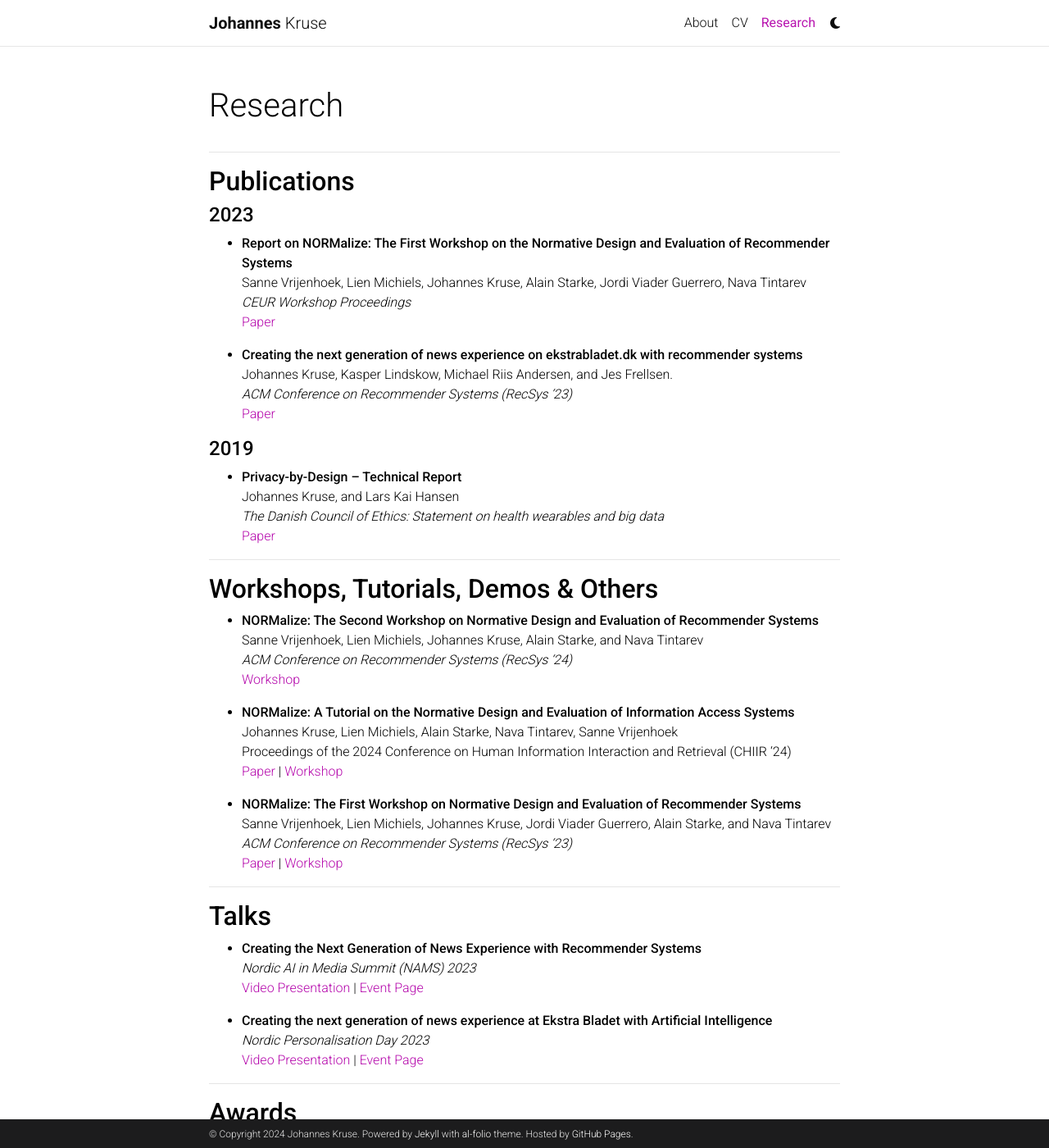
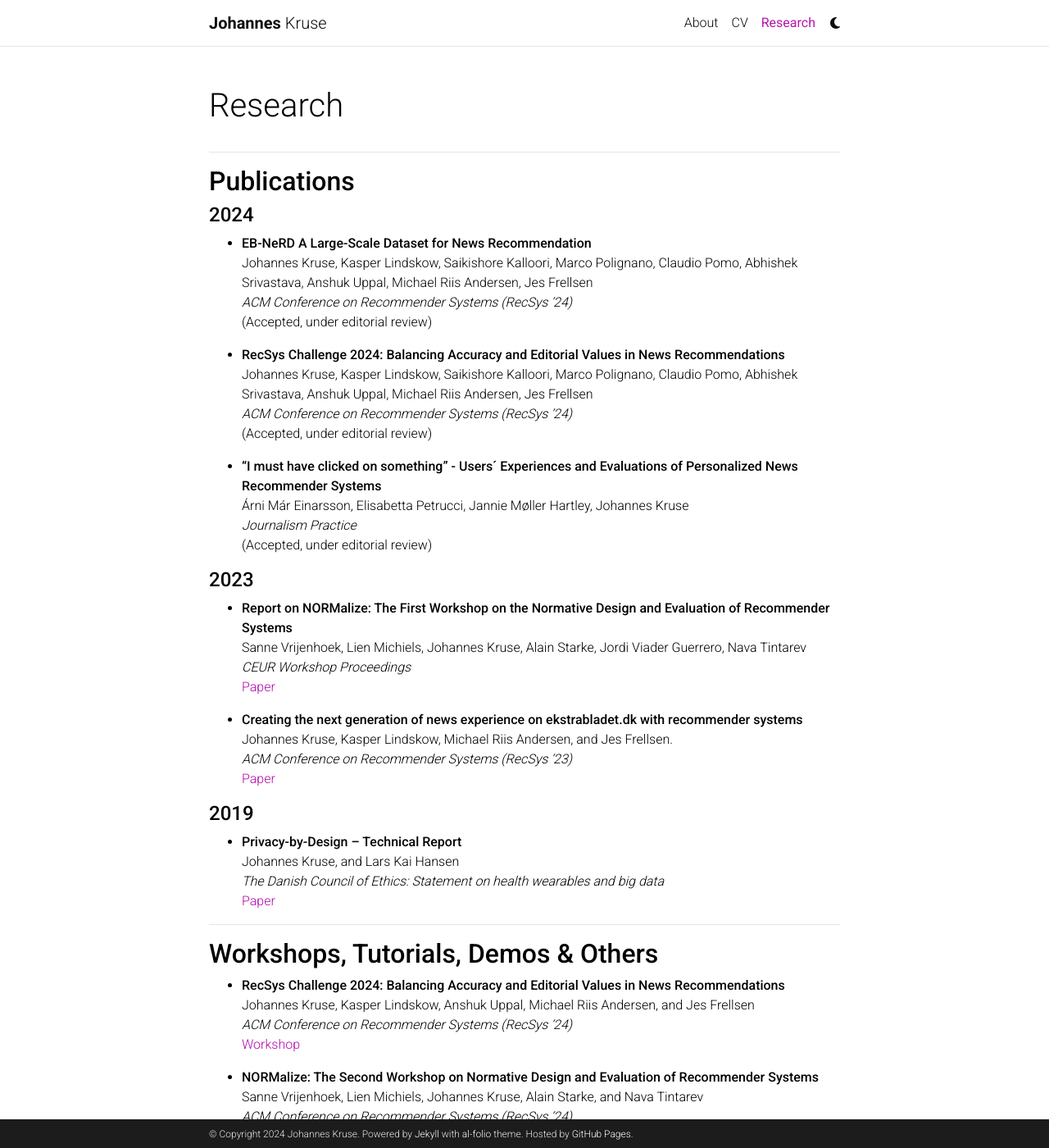
Before and after one commit to johanneskruse/johanneskruse.github.io, a Jekyll site: the page built from _pages/2_publications.md, in a window 1280 px wide and 1400 px high. Shown: the whole window at 82% size. Built offline with Jekyll 4.4.1, drawn with Linux system fonts in a browser that asks for light colours; comment, search, counter and statistics services are not loaded; a style sheet for code colours, icons or effects is not loaded.

Commit message:
update publications; rm Cv

```diff
--- a/_pages/2_publications.md
+++ b/_pages/2_publications.md
@@ -7,13 +7,33 @@ nav: true
 nav_order: 2
 ---
 
+<!-- TODO: add DOI? -->
 ----
 ## **Publications**
+#### **2024**
+- **EB-NeRD A Large-Scale Dataset for News Recommendation** \
+  Johannes Kruse, Kasper Lindskow, Saikishore Kalloori, Marco Polignano, Claudio Pomo, Abhishek Srivastava, Anshuk Uppal, Michael Riis Andersen, Jes Frellsen \
+  *ACM Conference on Recommender Systems (RecSys '24)* \
+  (Accepted, under editorial review)
+  <!-- TODO: ADD THE PAPER -->
+
+- **RecSys Challenge 2024: Balancing Accuracy and Editorial Values in News Recommendations** \
+  Johannes Kruse, Kasper Lindskow, Saikishore Kalloori, Marco Polignano, Claudio Pomo, Abhishek Srivastava, Anshuk Uppal, Michael Riis Andersen, Jes Frellsen \
+  *ACM Conference on Recommender Systems (RecSys '24)* \
+  (Accepted, under editorial review)
+  <!-- TODO: ADD THE PAPER -->
+
+- **“I must have clicked on something” - Users´ Experiences and Evaluations of Personalized News Recommender Systems** \
+  Árni Már Einarsson, Elisabetta Petrucci, Jannie Møller Hartley, Johannes Kruse \
+  *Journalism Practice* \
+  (Accepted, under editorial review)
+  <!-- TODO: ADD THE PAPER -->
+
 #### **2023**
 - **Report on NORMalize: The First Workshop on the Normative Design and Evaluation of Recommender Systems** \
   Sanne Vrijenhoek, Lien Michiels, Johannes Kruse, Alain Starke, Jordi Viader Guerrero, Nava Tintarev \
   *CEUR Workshop Proceedings* \
-  [Paper](https://ceur-ws.org/Vol-3639/preface.pdf)
+  [Paper](https://ceur-ws.org/Vol-3639/)
 
 - **Creating the next generation of news experience on ekstrabladet.dk with recommender systems** \
   Johannes Kruse, Kasper Lindskow, Michael Riis Andersen, and Jes Frellsen. \
@@ -29,10 +49,17 @@ nav_order: 2
 
 ----
 ## **Workshops, Tutorials, Demos & Others**
+- **RecSys Challenge 2024: Balancing Accuracy and Editorial Values in News Recommendations** \
+  Johannes Kruse, Kasper Lindskow, Anshuk Uppal, Michael Riis Andersen, and Jes Frellsen \
+  *ACM Conference on Recommender Systems (RecSys '24)* \
+  [Workshop](https://recsys.eb.dk/)
+  <!-- TODO: ADD THE PAPER -->
+
 - **NORMalize: The Second Workshop on Normative Design and Evaluation of Recommender Systems** \
   Sanne Vrijenhoek, Lien Michiels, Johannes Kruse, Alain Starke, and Nava Tintarev \
   *ACM Conference on Recommender Systems (RecSys '24)* \
   [Workshop](https://sites.google.com/view/normalizeworkshop/recsys24?authuser=0)
+  <!-- TODO: ADD THE PAPER -->
 
 - **NORMalize: A Tutorial on the Normative Design and Evaluation of Information Access Systems** \
   Johannes Kruse, Lien Michiels, Alain Starke, Nava Tintarev, Sanne Vrijenhoek \
```
Also changed, not shown: 1 other file.
